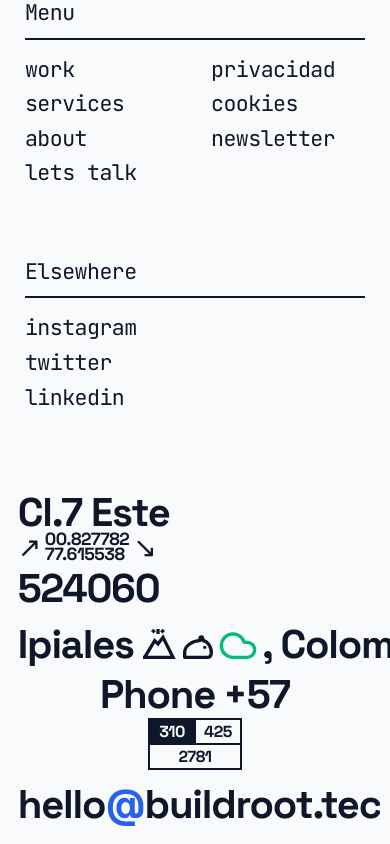
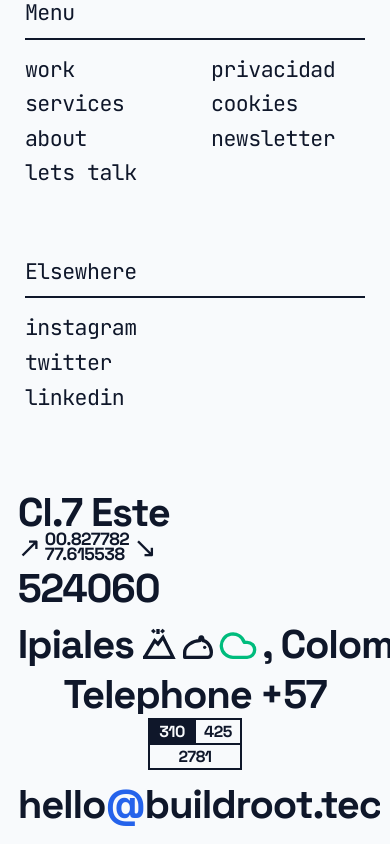
Before and after one commit to buildroot-tech/front-buildroot, a Next.js app: page / in a window 390 px wide. Shown: the part 6836-7680 px from the top of the page. Built offline with nearby package versions, Linux system fonts and the light colour scheme.

Commit message:
chore(layout): change phone label to Telephone for a more formal tone

```diff
--- a/components/layout/Footer.tsx
+++ b/components/layout/Footer.tsx
@@ -219,7 +219,7 @@ export function Footer(): React.ReactElement {
               <div className="flex flex-col md:flex-row h-auto px-2 py-1 items-center gap-1 md:gap-2">
                 <div className="flex items-center justify-center md:justify-start overflow-hidden shrink-0 gap-2 md:gap-4">
                   <span className="headline font-light text-[var(--text-primary)] text-[clamp(2.5rem,4.5vw,6rem)] leading-[0.85] capitalize tracking-tighter">
-                    Phone
+                    Telephone
                   </span>
                   <span className="headline font-light text-[var(--text-primary)] text-[clamp(2.5rem,4.5vw,6rem)] leading-[0.85] tracking-tighter">
                     +57
```
